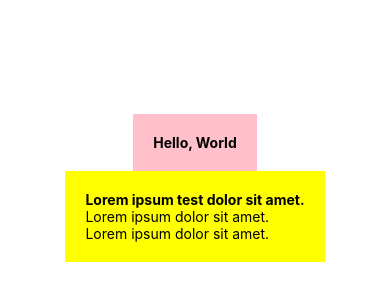
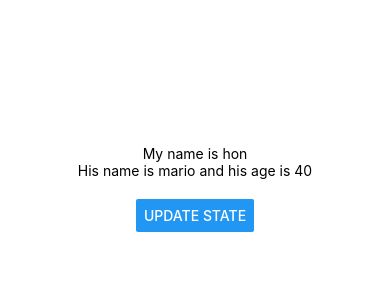
Before and after one commit to honmetha/react-native-playground, a React Native app: screen / in a window 390 px wide. Shown: the part 234-534 px from the top of the page. Built offline with nearby package versions, Linux system fonts and the light colour scheme.

Commit message:
[Added] 4 - Using State

```diff
--- a/App.js
+++ b/App.js
@@ -1,19 +1,23 @@
-import { StatusBar } from "expo-status-bar";
-import React from "react";
-import { StyleSheet, Text, View } from "react-native";
+import * as React from "react";
+import { StyleSheet, Text, View, Button } from "react-native";
 
 export default function App() {
+  const [name, setName] = React.useState("hon");
+  const [person, setPerson] = React.useState({ name: "mario", age: 40 });
+
+  const clickHandler = () => {
+    setName("chun-li");
+    setPerson({ name: "luigi", age: 45 });
+  };
+
   return (
     <View style={styles.container}>
-      <View style={styles.header}>
-        <Text style={styles.boldText}>Hello, World</Text>
-      </View>
-      <View style={styles.body}>
-        <Text style={styles.boldText}>
-          Lorem ipsum <Text>test</Text> dolor sit amet.
-        </Text>
-        <Text>Lorem ipsum dolor sit amet.</Text>
-        <Text>Lorem ipsum dolor sit amet.</Text>
+      <Text>My name is {name}</Text>
+      <Text>
+        His name is {person.name} and his age is {person.age}
+      </Text>
+      <View style={styles.buttonContainer}>
+        <Button title="update state" onPress={clickHandler} />
       </View>
     </View>
   );
@@ -26,15 +30,7 @@
     alignItems: "center",
     justifyContent: "center",
   },
-  header: {
-    backgroundColor: "pink",
-    padding: 20,
-  },
-  boldText: {
-    fontWeight: "bold",
-  },
-  body: {
-    backgroundColor: "yellow",
-    padding: 20,
+  buttonContainer: {
+    marginTop: 20,
   },
 });
```
